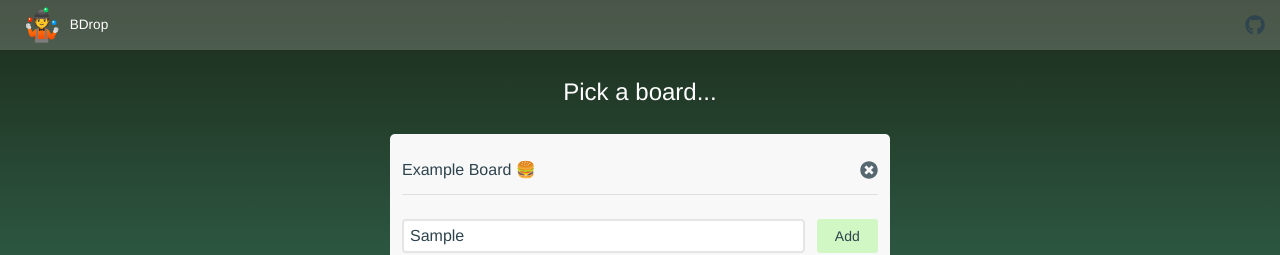
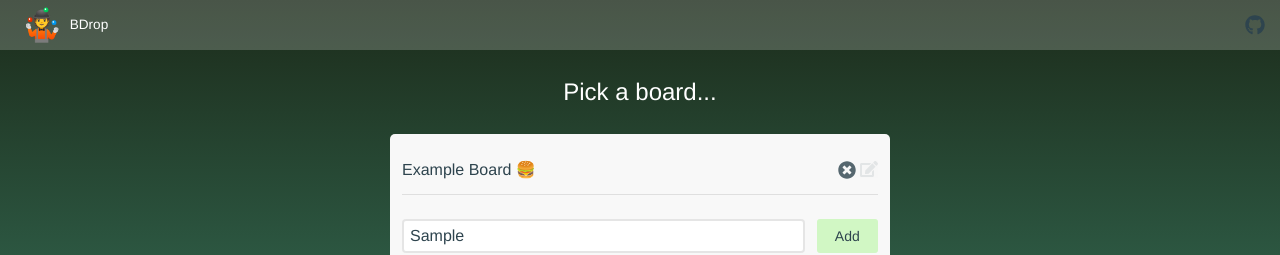
Before and after one commit to behzadsoleimani/task-manager, a React (Create React App) app: page / in a window 1280 px wide. Both pictures are taken after typing "Sample" into the empty fields and a click on the button "Generate Example Board". Shown: the top 255 px of the page. Built offline with nearby package versions, Linux system fonts and the light colour scheme.

Commit message:
add edit-title action for boards

```diff
--- a/src/pages/Home/index.tsx
+++ b/src/pages/Home/index.tsx
@@ -3,13 +3,24 @@ import { Link } from 'react-router-dom';
 import styled from 'styled-components';
 import { FaTimesCircle } from 'react-icons/fa';
 import Button from '../../components/Button';
-import { addBoard, deleteBoard, generateExampleBoard } from '../../redux/board';
+import EditCardButton from '../../components/EditCardButton';
+import BoardTextarea from '../../components/CardTextarea';
+import { addBoard, deleteBoard, generateExampleBoard, editBoardTitle } from '../../redux/board';
 import { useAppDispatch, useAppSelector } from "../../redux/hook";
+import { IBoard } from '../../types/global-types';
 
 const StyledHome = styled.div`
   display: flex;
   flex-direction: column;
   align-items: center;
+`;
+
+const TextareaWrapper = styled.div`
+  display: flex;
+  flex-direction: column;
+  justify-content: space-between;
+  align-items: flex-end;
+  margin: 0 10px;
 `;
 
 const HomeTitle = styled.div`
@@ -22,6 +33,13 @@ const HomeTitle = styled.div`
   @media (max-width: 768px) {
     font-size: 1.25rem;
   }
+`;
+
+const ButtonWrapper = styled.div`
+  height: 16px;
+  display: flex;
+  flex-direction: row;
+  align-items: center;
 `;
 
 const StyledLink = styled(Link)`
@@ -130,6 +148,8 @@ const StyledDeleteBoardButton = styled.button`
 const Home = () => {
   const [newBoardTitle, setNewBoardTitle] = useState('');
   const [isLoading, setIsLoading] = useState(false);
+  const [boardInEdit, setBoardInEdit] = useState("");
+  const [tempBoardTitle, setTempBoardTitle] = useState('');
   const dispatch = useAppDispatch();
   const boards = useAppSelector(state => state.boards);
 
@@ -164,6 +184,42 @@ const Home = () => {
     setIsLoading(false);
   };
 
+  const openBoardEditor = (event: any, board: IBoard) => {
+    event.preventDefault();
+    setBoardInEdit(board.id);
+    setTempBoardTitle(board.title);
+  };
+
+  const handleBoardEditorChange = (event: any) => {
+    setTempBoardTitle(event.target.value);
+  };
+
+  const handleBoardEdit = async (e: any) => {
+    e.preventDefault();
+    if (tempBoardTitle.length < 1) {
+      onDeleteBoard(boardInEdit);
+    } else {
+      onEditBoard();
+    }
+  };
+
+  const onEditBoard = async () => {
+    await dispatch(
+      editBoardTitle({
+        boardTitle: tempBoardTitle.trim(),
+        boardId: boardInEdit,
+      })
+    )
+      setTempBoardTitle('');
+      setBoardInEdit('');
+  };
+
+  const handleKeyDown = (callback: any) => (event: any) => {
+    if (event.key === 'Enter') {
+      callback(event);
+    }
+  };
+
   const onGenerateExampleBoard = async () => {
     setIsLoading(true);
     dispatch(generateExampleBoard())
@@ -178,10 +234,25 @@ const Home = () => {
       <List>
         {boards.map((board: any) => (
           <Row key={`row-${board.id}`}>
+            {boardInEdit !== board.id ? (
+              <>
             <StyledLink to={`board/${board.id}`}>{board.title}</StyledLink>
+            <ButtonWrapper>
             <StyledDeleteBoardButton onClick={handleDeleteBoard(board.id)}>
               <FaTimesCircle size={18} />
             </StyledDeleteBoardButton>
+            <EditCardButton onClick={(e: any) => openBoardEditor(e, board)} />
+            </ButtonWrapper>
+            </>) : (
+              <TextareaWrapper >
+                <BoardTextarea
+                  value={tempBoardTitle}
+                  onChange={handleBoardEditorChange}
+                  onKeyDown={handleKeyDown(handleBoardEdit)}
+                  onBlur={handleBoardEdit}
+                />
+              </TextareaWrapper>)}
+
           </Row>
         ))}
         <StyledForm onSubmit={handleAddBoard(newBoardTitle)}>
--- a/src/redux/board.ts
+++ b/src/redux/board.ts
@@ -21,6 +21,22 @@ export const boardSlice = createSlice({
       const restBoards = state.filter((item: IBoard) => item.id !== action.payload)
       localStorage.setItem("boards", JSON.stringify(restBoards))
       return restBoards;
+    },
+    editBoardTitle: (state, action) => {
+      const currentBoardIndex = state.findIndex((board: any) => board.id === action.payload.boardId);
+      const currentBoard = state[currentBoardIndex];
+      const restBoards = state.findIndex((board: any) => board.id !== action.payload.boardId);
+
+      localStorage.setItem("boards", JSON.stringify([...state.slice(0, currentBoardIndex), {
+        id: currentBoard.id,
+        title: action.payload.boardTitle,
+        list: currentBoard.list
+      }, ...state.slice(currentBoardIndex + 1, state.length)]))
+      return [...state.slice(0, currentBoardIndex), {
+        id: currentBoard.id,
+        title: action.payload.boardTitle,
+        list: currentBoard.list
+      }, ...state.slice(currentBoardIndex + 1, state.length)];
     },
     generateExampleBoard: (state) => {
       const title = `Example Board ${getRandomEmoji()}`;
@@ -275,7 +291,7 @@ export const boardSlice = createSlice({
   },
 })
 
-export const { addBoard, deleteBoard, generateExampleBoard, addList,
+export const { addBoard, deleteBoard, editBoardTitle, generateExampleBoard, addList,
   addCard, editListTitle, getInit, deleteList,
   deleteCard, editCardTitle, reorderBoard, reorderList } = boardSlice.actions
 
```
